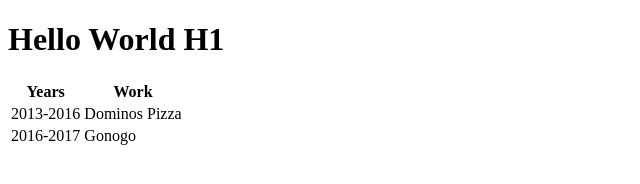
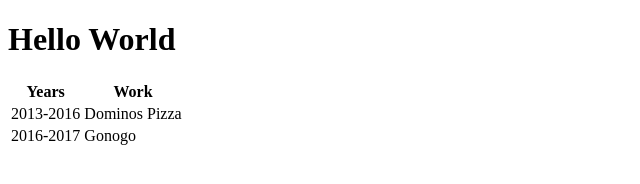
Before and after one commit to annadeni/cv, a plain HTML site: page index.html in a window 1280 px wide. Shown: the full height of the page, 0-640 px from the left. Drawn offline with Linux system fonts and the light colour scheme.

Commit message:
Update index.html

```diff
--- a/index.html
+++ b/index.html
@@ -8,7 +8,7 @@
     </head>
 
     <body>
-        <h1>Hello World H1</h1>
+        <h1>Hello World</h1>
 
         <table>
                 <tr>
```
